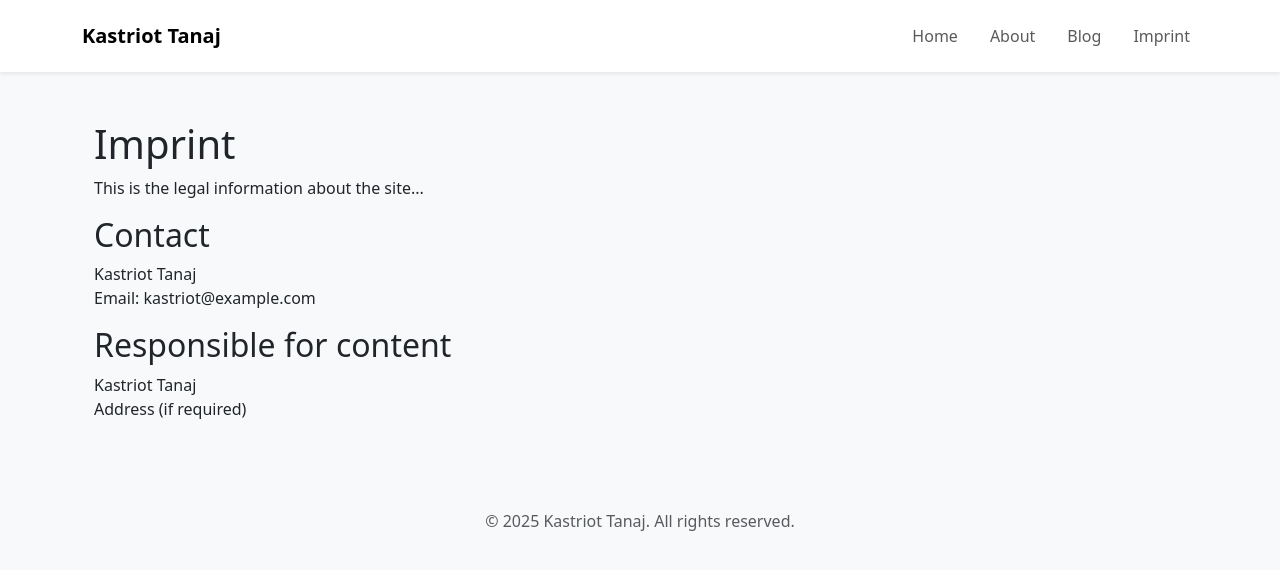
After one commit to kastriottanaj/kastriottanaj-site, a Django app: page /imprint/ in a window 1280 px wide. The commit adds this page. Shown: the top 570 px of the page. Run offline with Django 5.2, Linux system fonts and the light colour scheme.

Commit message:
Add Imprint page

```diff
--- /dev/null
+++ b/core/templates/core/imprint.html
@@ -0,0 +1,16 @@
+{% extends "base.html" %}
+
+{% block content %}
+  <div class="container">
+    <h1>Imprint</h1>
+    <p>This is the legal information about the site...</p>
+
+    <h2>Contact</h2>
+    <p>Kastriot Tanaj<br>
+    Email: kastriot@example.com</p>
+
+    <h2>Responsible for content</h2>
+    <p>Kastriot Tanaj<br>
+    Address (if required)</p>
+  </div>
+{% endblock %}
--- a/core/urls.py
+++ b/core/urls.py
@@ -7,4 +7,5 @@ urlpatterns = [
     path('contact/', views.contact, name='contact'),  # ✅ route for /contact/
     path('contact/success/', views.contact_success,
          name='contact-success'),  # ✅ route for thank-you page
+    path("imprint/", views.imprint, name="imprint"),  # ✅ route for /imprint/
 ]
--- a/core/views.py
+++ b/core/views.py
@@ -52,3 +52,7 @@ def contact(request):
 
 def contact_success(request):
     return render(request, 'core/contact_success.html')
+
+
+def imprint(request):
+    return render(request, 'core/imprint.html')
--- a/templates/base.html
+++ b/templates/base.html
@@ -45,6 +45,9 @@
             <li class="nav-item">
               <a class="nav-link" href="/blog/">Blog</a>
             </li>
+            <li class="nav-item">
+              <a class="nav-link" href="/imprint/">Imprint</a>
+            </li>
           </ul>
         </div>
       </div>
```
